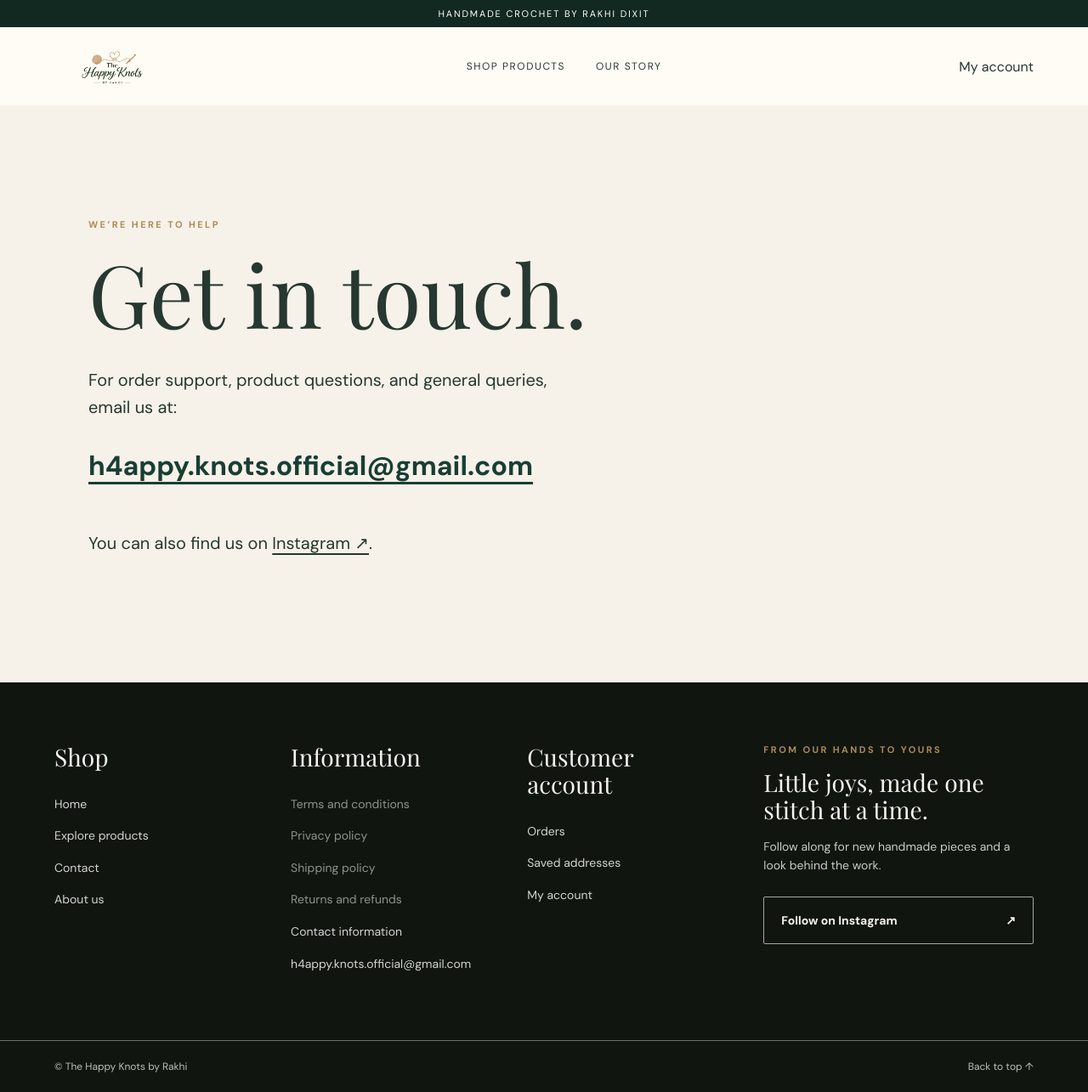
After one commit to SuspiciousChip/happy-knots-shop, a Flask app: template frontend/templates/contact.html in a window 1280 px wide. The commit adds this page. Shown: the whole page at 85% size. Run offline with Flask 3, Linux system fonts and the light colour scheme; the template is opened without the code that fills it: most values are stand-ins (such as "Sample title", 1, 10 or a date in 2020).

Commit message:
Add customer support contact details

```diff
--- a/backend/server.js
+++ b/backend/server.js
@@ -92,6 +92,7 @@ app.get('/', wrap(async (req, res) => {
   const listing = (await catalog(true)).slice(0, 6);
   render(res, 'shop.html', { products: listing.map(publicProduct), product_json: (await catalog(true)).map(publicProduct) });
 }));
+app.get('/contact', (_req, res) => render(res, 'contact.html'));
 app.get('/shop', wrap(async (req, res) => {
   const listing = (await catalog(true)).map(publicProduct);
   const tag = tagNames.includes(req.query.category) ? req.query.category : null;
--- a/frontend/static/style.css
+++ b/frontend/static/style.css
@@ -55,3 +55,9 @@
 @keyframes hero-enter{from{opacity:0;transform:translateY(20px)}to{opacity:1;transform:translateY(0)}}
 @media(max-width:900px){.footer-main{grid-template-columns:repeat(2,minmax(0,1fr))}}
 @media(max-width:560px){.footer-main{grid-template-columns:repeat(2,minmax(0,1fr));gap:42px 22px;padding-block:52px}.footer-feature{grid-column:1/-1}.site-footer h2{font-size:24px}.footer-bottom{flex-direction:column}}
+.footer-column a[href^="mailto:"]{overflow-wrap:anywhere}
+.contact-page{min-height:65vh;padding-block:clamp(72px,10vw,150px);max-width:1200px}
+.contact-page h1{font-size:clamp(56px,8vw,110px);margin:18px 0 32px}
+.contact-page p{font-size:clamp(16px,2vw,20px);line-height:1.6;max-width:42ch}
+.contact-page p a{text-decoration:underline;text-underline-offset:5px}
+.contact-email{display:inline-block;color:var(--green);font-size:clamp(19px,3vw,32px);font-weight:700;overflow-wrap:anywhere;text-decoration:underline;text-underline-offset:8px;margin:12px 0 34px}
--- /dev/null
+++ b/frontend/templates/contact.html
@@ -0,0 +1,13 @@
+{% extends 'base.html' %}
+{% block title %}Contact | The Happy Knots{% endblock %}
+{% block body %}
+<div class="announcement">Handmade crochet by Rakhi Dixit</div>
+<header class="site-header"><a href="/" class="logo"><img src="/static/assets/happy-knots-logo.png" alt="The Happy Knots"></a><nav><a href="/shop">Shop products</a><a href="/#story">Our story</a></nav><a href="{{ '/account' if customer else '/account/login' }}">{{ 'My account' if customer else 'Sign in' }}</a></header>
+<main class="contact-page wrap">
+  <span class="eyebrow">We’re here to help</span>
+  <h1>Get in touch.</h1>
+  <p>For order support, product questions, and general queries, email us at:</p>
+  <a class="contact-email" href="mailto:h4appy.knots.official@gmail.com">h4appy.knots.official@gmail.com</a>
+  <p>You can also find us on <a href="https://www.instagram.com/the_happy_knots_by_rakhi/" target="_blank" rel="noopener noreferrer">Instagram ↗</a>.</p>
+</main>
+{% endblock %}
--- a/frontend/templates/footer.html
+++ b/frontend/templates/footer.html
@@ -4,6 +4,7 @@
       <h2>Shop</h2>
       <a href="/">Home</a>
       <a href="/shop">Explore products</a>
+      <a href="/contact">Contact</a>
       <a href="/#story">About us</a>
     </div>
     <div class="footer-column">
@@ -12,7 +13,8 @@
       <span class="footer-pending" title="Page coming soon">Privacy policy</span>
       <span class="footer-pending" title="Page coming soon">Shipping policy</span>
       <span class="footer-pending" title="Page coming soon">Returns and refunds</span>
-      <a href="https://www.instagram.com/the_happy_knots_by_rakhi/" target="_blank" rel="noopener noreferrer">Contact us ↗</a>
+      <a href="/contact">Contact information</a>
+      <a href="mailto:h4appy.knots.official@gmail.com">h4appy.knots.official@gmail.com</a>
     </div>
     <div class="footer-column">
       <h2>Customer account</h2>
```
Also changed, not shown: node-tests/migration.test.js (+2 -0 lines).
